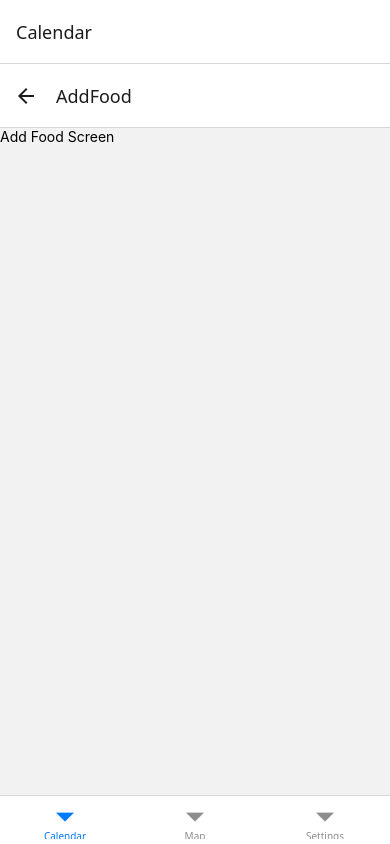
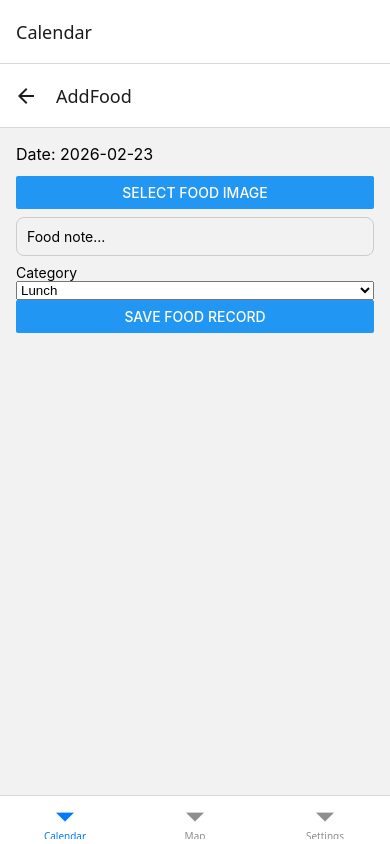
Before and after one commit to Estherr3144/OishiiDays, a React Native app: screen /AddFood in a window 390 px wide. Built offline with nearby package versions, Linux system fonts and the light colour scheme.

Commit message:
Implement Add Food Screen

```diff
--- a/package.json
+++ b/package.json
@@ -11,11 +11,13 @@
   "dependencies": {
     "@expo/vector-icons": "^15.0.3",
     "@react-native-async-storage/async-storage": "^2.2.0",
+    "@react-native-picker/picker": "2.11.1",
     "@react-navigation/bottom-tabs": "^7.14.0",
     "@react-navigation/native": "^7.1.28",
     "@react-navigation/native-stack": "^7.13.0",
     "expo": "~54.0.33",
     "expo-camera": "~17.0.10",
+    "expo-image-picker": "~17.0.10",
     "expo-location": "~19.0.8",
     "expo-status-bar": "~3.0.9",
     "react": "19.1.0",
--- a/src/screens/calendar/AddFoodScreen.tsx
+++ b/src/screens/calendar/AddFoodScreen.tsx
@@ -1,10 +1,143 @@
-import { View, Text } from "react-native";
 
-export default function AddFoodScreen()
+import React, { useState } from "react";
+import
 {
+  View,
+  Text,
+  TextInput,
+  Button,
+  Image,
+  StyleSheet,
+  Alert,
+} from "react-native";
+
+import * as ImagePicker from "expo-image-picker";
+import { Picker } from "@react-native-picker/picker";
+
+import { saveFoodRecord } from "../../services/storage";
+import { FoodRecord } from "../../types/FoodRecord";
+import { FoodCategory } from "../../types/FoodRecord";
+
+
+
+export default function AddFoodScreen({ navigation, route }: any)
+{
+
+  const selectedDate =
+    route?.params?.date ||
+    new Date().toISOString().split("T")[0];
+
+  const [imageUri, setImageUri] = useState<string | null>(null);
+  const [note, setNote] = useState("");
+  const [category, setCategory] =
+  useState<FoodCategory>("Lunch");
+  const [saving, setSaving] = useState(false);
+
+  const pickImage = async () => {
+
+  const result = await ImagePicker.launchImageLibraryAsync({
+    mediaTypes: ImagePicker.MediaTypeOptions.Images,
+    quality: 0.7,
+  });
+
+  if (!result.canceled) {
+    setImageUri(result.assets[0].uri);
+  }
+};
+const handleSave = async () => {
+
+  if (saving) return;
+  setSaving(true);
+
+  try {
+
+    const newRecord: FoodRecord = {
+      id: Date.now().toString(),
+      date: selectedDate,
+      imageUri: imageUri ?? undefined,
+      note,
+      category,
+      createdAt: Date.now(),
+    };
+
+    await saveFoodRecord(newRecord);
+
+    setNote("");
+    setImageUri(null);
+    setCategory("Lunch");
+
+    Alert.alert("Saved!");
+
+    navigation.goBack();
+
+  } finally {
+    setSaving(false);
+  }
+};
+
   return (
-    <View>
-      <Text>Add Food Screen</Text>
+    <View style={styles.container}>
+
+      <Text style={styles.date}>Date: {selectedDate}</Text>
+
+      <Button title="Select Food Image" onPress={pickImage} />
+
+      {imageUri && (
+        <Image source={{ uri: imageUri }} style={styles.image} />
+      )}
+
+      <TextInput
+        placeholder="Food note..."
+        style={styles.input}
+        value={note}
+        onChangeText={setNote}
+      />
+
+     <Text>Category</Text>
+
+<Picker
+  selectedValue={category}
+  onValueChange={(value) =>
+    setCategory(value as FoodCategory)
+  }
+>
+  <Picker.Item label="Breakfast" value="Breakfast" />
+  <Picker.Item label="Lunch" value="Lunch" />
+  <Picker.Item label="Dinner" value="Dinner" />
+  <Picker.Item label="Snack" value="Snack" />
+  <Picker.Item label="Cafe" value="Cafe" />
+  <Picker.Item label="Other" value="Other" />
+</Picker>
+
+      <Button title="Save Food Record" onPress={handleSave} />
+
     </View>
   );
 }
+
+const styles = StyleSheet.create({
+  container: {
+    flex: 1,
+    padding: 16,
+  },
+
+  date: {
+    fontSize: 16,
+    marginBottom: 12,
+  },
+
+  image: {
+    width: "100%",
+    height: 220,
+    marginVertical: 12,
+    borderRadius: 10,
+  },
+
+  input: {
+    borderWidth: 1,
+    borderColor: "#ccc",
+    padding: 10,
+    marginVertical: 8,
+    borderRadius: 8,
+  },
+});
--- a/src/services/storage.ts
+++ b/src/services/storage.ts
@@ -18,15 +18,15 @@ export const getFoodRecords = async (): Promise<FoodRecord[]> => {
 };
 
 
-const saveFoodRecords = async (records: FoodRecord[]) => {
-  try {
-    await AsyncStorage.setItem(
-      STORAGE_KEY,
-      JSON.stringify(records)
-    );
-  } catch (error) {
-    console.error("Error saving records", error);
-  }
+export const saveFoodRecord = async (record: FoodRecord) => {
+  const existing = await getFoodRecords();
+
+  const updated = [...existing, record];
+
+  await AsyncStorage.setItem(
+    "FOOD_RECORDS",
+    JSON.stringify(updated)
+  );
 };
 
 
```
Also changed, not shown: 1 other file (tests, documents, lock files or other folders).
